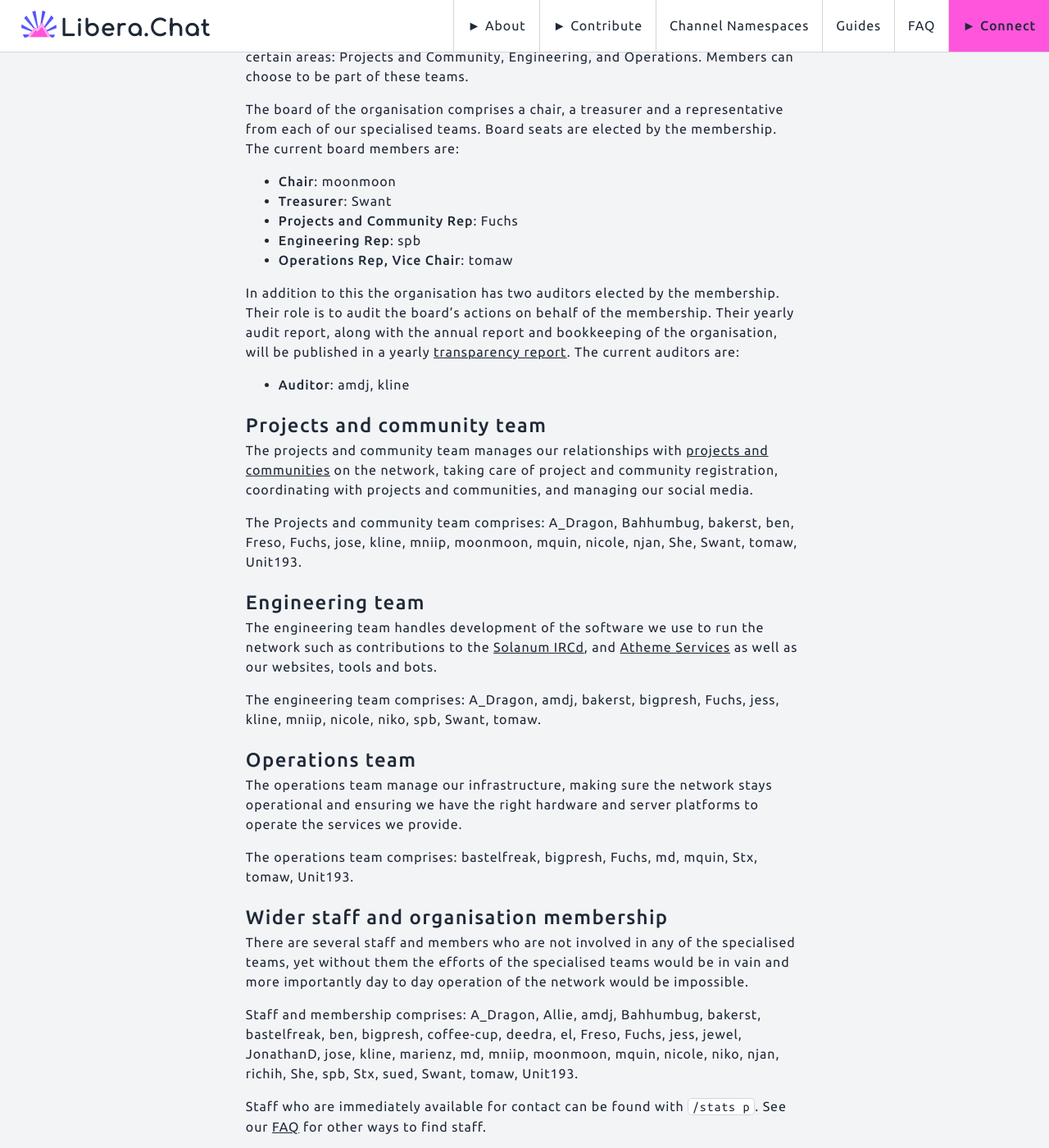
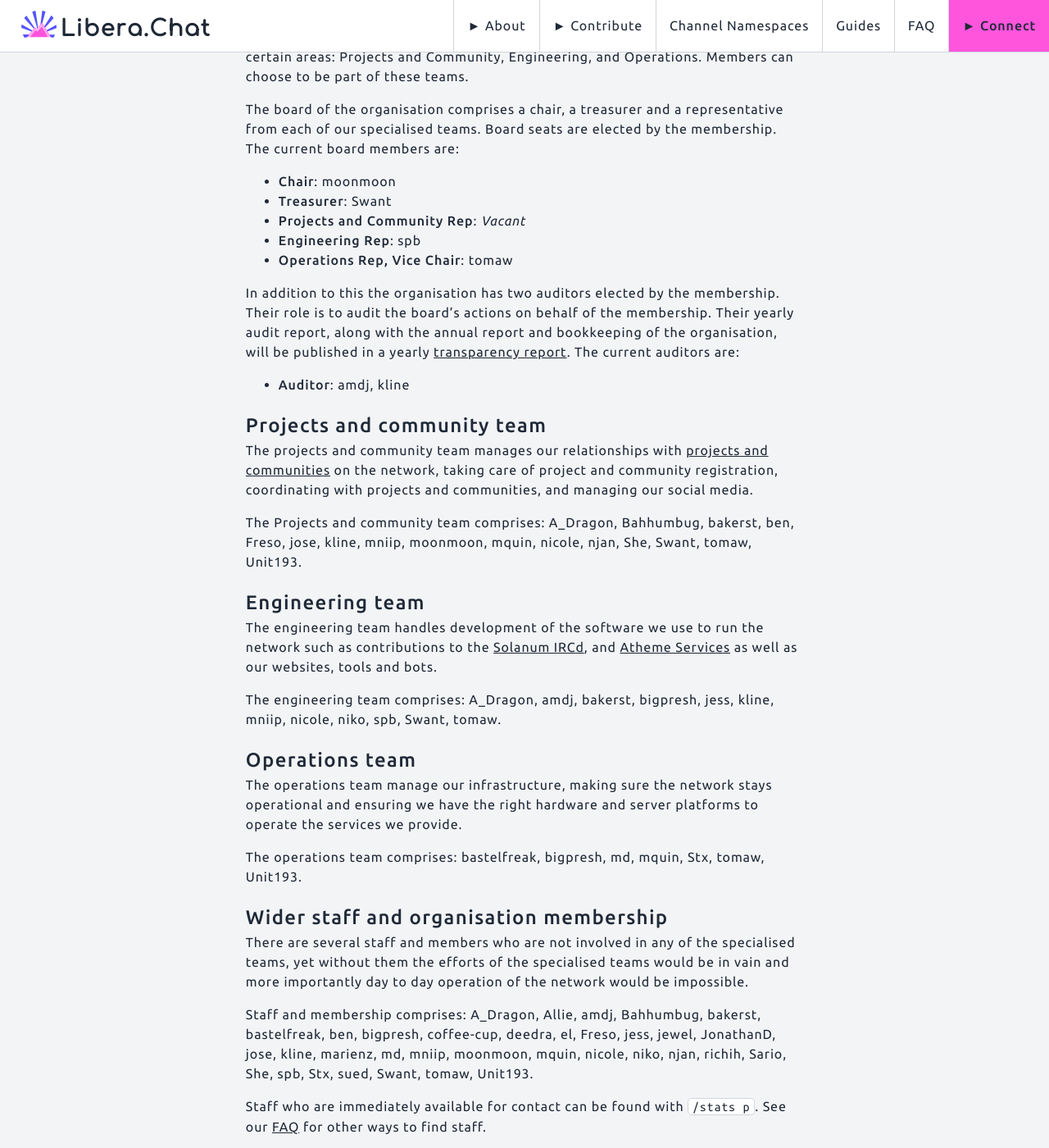
Before and after one commit to Libera-Chat/libera-chat.github.io, a Jekyll site: the page built from about.md, in a window 1280 px wide and 1400 px high, scrolled down 325 px. Shown: the whole window at 82% size. Built offline with Jekyll 4.4.1, drawn with Linux system fonts in a browser that asks for light colours.

Commit message:
Update staff list

```diff
--- a/_data/staff.csv
+++ b/_data/staff.csv
@@ -11,7 +11,6 @@
 deedra,n,n,n
 el,n,n,n
 Freso,n,n,y
-Fuchs,y,y,y
 jess,y,n,n
 jewel,n,n,n
 JonathanD,n,n,n
@@ -26,6 +25,7 @@
 niko,y,n,n
 njan,n,n,y
 richih,n,n,n
+Sario,n,n,n
 She,n,n,y
 spb,y,n,n
 Stx,n,y,n
--- a/about.md
+++ b/about.md
@@ -21,7 +21,7 @@
 
 - **Chair**: moonmoon
 - **Treasurer**: Swant
-- **Projects and Community Rep**: Fuchs
+- **Projects and Community Rep**: *Vacant*
 - **Engineering Rep**: spb
 - **Operations Rep, Vice Chair**: tomaw
 
```
